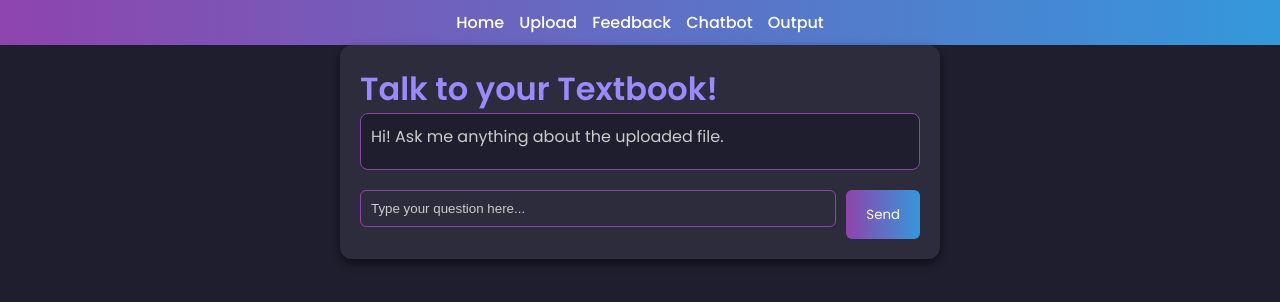
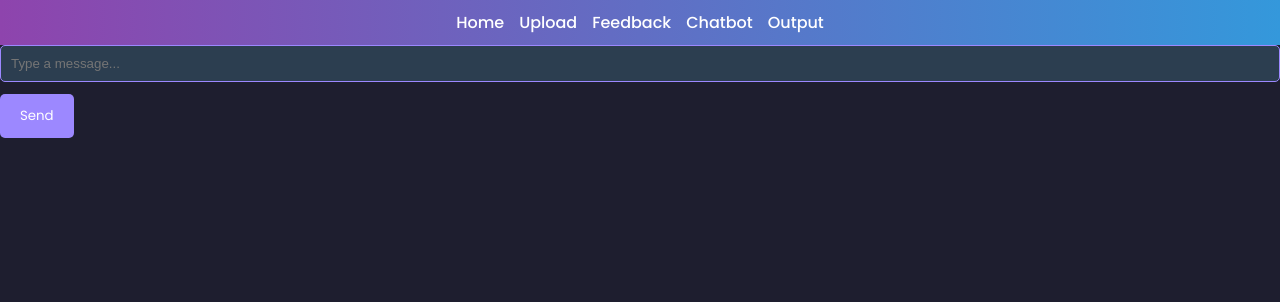
Before and after one commit to nidhi-subrah/Podcastify, a Vue app in the folder adea-frontend/: page /chatbot in a window 1280 px wide. Shown: the top 302 px of the page. Built offline with nearby package versions, Linux system fonts and the light colour scheme.

Commit message:
Added app.py, chatbot.py, and Chatbot.vue to backend-mayuri

```diff
--- a/adea-frontend/src/components/Chatbot.vue
+++ b/adea-frontend/src/components/Chatbot.vue
@@ -1,140 +1,95 @@
 <template>
-  <div class="chatbot">
-    <h1>Talk to your Textbook!</h1>
-    <div class="chat-window">
-      <div v-for="(message, index) in chatHistory" :key="index" class="message">
-        <div :class="message.role === 'user' ? 'user-message' : 'bot-message'">
-          <p>{{ message.content }}</p>
-        </div>
+  <div class="flex flex-col max-w-md mx-auto mt-10 p-4 border rounded-xl shadow-lg">
+    <div class="flex-1 overflow-y-auto mb-4 bg-gray-100 p-2 rounded-lg" style="max-height: 400px;">
+      <div
+        v-for="(msg, index) in messages"
+        :key="index"
+        class="my-2 p-2 rounded-lg max-w-sm"
+        :class="msg.sender === 'user' ? 'bg-blue-500 text-white self-end' : 'bg-gray-300 text-black self-start'"
+      >
+        {{ msg.text }}
       </div>
-      <p v-if="isLoading" class="loading-message">Bot is typing...</p> <!-- Loading message -->
     </div>
-    <div class="chat-input">
+    <div class="flex items-center space-x-2">
       <input
-        v-model="question"
         type="text"
-        placeholder="Type your question here..."
-        @keydown.enter="sendQuestion"
+        class="flex-1 border p-2 rounded-lg focus:outline-none"
+        placeholder="Type a message..."
+        v-model="input"
       />
-      <button class="btn-primary" @click="sendQuestion">Send</button>
+      <button
+        class="bg-blue-600 text-white px-4 py-2 rounded-lg hover:bg-blue-700"
+        @click="sendMessage"
+      >
+        Send
+      </button>
     </div>
   </div>
 </template>
 
 <script>
-import { ref } from "vue";
-import axios from "axios";
+import { ref } from 'vue';
 
 export default {
-  name: "Chatbot",
   setup() {
-    const chatHistory = ref([
-      { role: "bot", content: "Hi! Ask me anything about the uploaded file." },
-    ]);
-    const question = ref("");
-    const isLoading = ref(false); // Track loading state
+    const messages = ref([]); // Stores chat messages
+    const input = ref(''); // User input field
 
-    const sendQuestion = async () => {
-      if (!question.value.trim()) return;
+    const apiKey = 'VF.DM.6795c19d12f08bcbb5f778d8.O9aqxLFyvDwdACM8'; // Replace with your Voiceflow API key
 
-      // Add the user question to chat history
-      chatHistory.value.push({ role: "user", content: question.value });
+    const sendMessage = async () => {
+      if (!input.value.trim()) return;
 
-      isLoading.value = true; // Start loading
+      // Append user message to chat
+      const userMessage = { sender: 'user', text: input.value };
+      messages.value.push(userMessage);
+
 
       try {
-        const response = await axios.post("/chat", { question: question.value });
+        // Make API call to Voiceflow runtime
+        const response = await fetch(`https://general-runtime.voiceflow.com/state/user/user_id/interact`, {
+          method: 'POST',
+          headers: {
+            'Authorization': apiKey,
+            'Content-Type': 'application/json',
+          },
+          body: JSON.stringify({
+            request: {
+              type: 'text',
+              payload: input.value,
+            },
+          }),
+        });
 
-        // Add the bot's response to chat history
-        chatHistory.value.push({ role: "bot", content: response.data.answer });
+        const data = await response.json();
+
+        data.forEach((trace) => {
+          if (trace.type === 'speak' || trace.type === 'text') {
+            const botMessage = { sender: 'bot', text: trace.payload.message };
+            messages.value.push(botMessage);
+          } else if (trace.type === 'end') {
+            const endMessage = { sender: 'bot', text: 'The conversation has ended.' };
+            messages.value.push(endMessage);
+          }
+        });
       } catch (error) {
-        chatHistory.value.push({
-          role: "bot",
-          content: "Oops! Something went wrong. Please try again later.",
-        });
+        console.error('Error communicating with Voiceflow API:', error);
+        messages.value.push({ sender: 'bot', text: 'Error processing your request. Please try again.' });
       }
 
-      isLoading.value = false; // Stop loading
-      question.value = ""; // Clear input field
+      // Clear input field
+      input.value = '';
     };
 
-    return { chatHistory, question, sendQuestion, isLoading };
+    return {
+      messages,
+      input,
+      sendMessage,
+    };
   },
 };
 </script>
 
 <style scoped>
-.chatbot {
-  max-width: 600px;
-  margin: 0 auto;
-  padding: 20px;
-  background: #2c2c3c; /* Darker background */
-  border-radius: 12px;
-  box-shadow: 0 4px 10px rgba(0, 0, 0, 0.5);
-}
-
-.chat-window {
-  max-height: 300px;
-  overflow-y: auto;
-  padding: 10px;
-  background: #1e1e2f; /* Slightly darker than main background */
-  border-radius: 8px;
-  margin-bottom: 20px;
-  border: 1px solid #8e44ad;
-}
-
-.message {
-  margin-bottom: 10px;
-}
-
-.user-message {
-  text-align: right;
-  color: #ffffff;
-}
-
-.bot-message {
-  text-align: left;
-  color: #8e44ad; /* Bot response color */
-}
-
-.chat-input {
-  display: flex;
-  gap: 10px;
-}
-
-input {
-  flex-grow: 1;
-  border: 1px solid #8e44ad;
-  border-radius: 6px;
-  padding: 10px;
-  background: #2c2c3c;
-  color: #ffffff;
-}
-
-input::placeholder {
-  color: #cccccc;
-}
-
-button {
-  background: linear-gradient(90deg, #8e44ad, #3498db);
-  color: white;
-  padding: 10px 20px;
-  border: none;
-  border-radius: 6px;
-  transition: 0.3s ease;
-  cursor: pointer;
-}
-
-button:hover {
-  background: linear-gradient(90deg, #e91e63, #8e44ad);
-  transform: scale(1.05);
-}
-
-/* Loading message style */
-.loading-message {
-  color: #8e44ad;
-  font-style: italic;
-  text-align: center;
-  margin-top: 10px;
-}
+/* Optional: Add some custom styles */
 </style>
```
Also changed, not shown: 1 other file (tests, documents, lock files or other folders).
